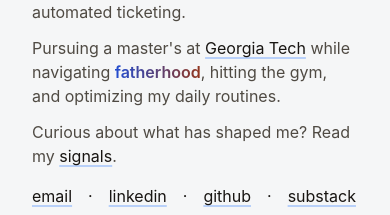
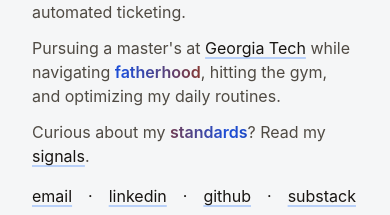
Before and after one commit to jmurrah/personal-portfolio-v3, a React (Vite) app: page / in a window 390 px wide. Shown: the part 312-527 px from the top of the page. Built offline with nearby package versions, Linux system fonts and the light colour scheme; a web font is replaced by a local one.

Commit message:
need to correct signals phone scren

```diff
--- a/src/components/Timeline/Timeline.tsx
+++ b/src/components/Timeline/Timeline.tsx
@@ -28,7 +28,7 @@ export default function Timeline({ items, sectionGap, titleAs: TitleTag = 'h2' }
     >
       {items.map((item) => (
         <div className="timeline__row" key={item.id}>
-          {hasLabels && <p className="timeline__label">{item.label ?? ''}</p>}
+          {hasLabels && <p className="timeline__label text-sm sm:text-base">{item.label ?? ''}</p>}
           <div
             className={`timeline__marker${item.isFilled ? ' timeline__marker--filled' : ''}`}
             aria-hidden="true"
@@ -36,9 +36,7 @@ export default function Timeline({ items, sectionGap, titleAs: TitleTag = 'h2' }
           <div className="timeline__content">
             <div className="timeline__title-row">
               <TitleTag className="timeline__title text-lg">{item.title}</TitleTag>
-              {item.titleMeta ? (
-                <div className="timeline__title-meta text-sm">{item.titleMeta}</div>
-              ) : null}
+              {item.titleMeta ? <div className="timeline__title-meta">{item.titleMeta}</div> : null}
             </div>
             <div className="timeline__description">{item.description}</div>
           </div>
--- a/src/pages/Blog.tsx
+++ b/src/pages/Blog.tsx
@@ -10,7 +10,7 @@ export default function Blog() {
         <SvgIcon src={ICONS.arrowLeft} alt="" size="2xsmall" color="currentColor" />
         <span>Back to Home</span>
       </Link>
-      <h1 className="mb-2 text-4xl font-semibold">Writing</h1>
+      <h1 className="mb-2 text-3xl font-semibold sm:text-4xl">Writing</h1>
       <p className="text-[color:var(--muted)] mb-6">
         I write on my{' '}
         <a
--- a/src/pages/Home.tsx
+++ b/src/pages/Home.tsx
@@ -114,7 +114,7 @@ const EXPERIENCE_ITEMS: TimelineItem[] = EXPERIENCES.map((experience) => ({
       >
         {experience.company}
       </a>
-      <span className="flex items-baseline">
+      <span className="flex items-baseline gap-1">
         <span className="text-sm font-normal text-[var(--muted)]">{experience.role}</span>
         <span className="ml-auto whitespace-nowrap text-sm font-normal text-[var(--muted)]">
           {experience.dates}
@@ -173,15 +173,22 @@ function HeroSection() {
           </a>{' '}
           while navigating{' '}
           <span
-            className="gradient-emphasis gradient-emphasis"
-            style={{ '--gradient-emphasis-offset': '95%' } as React.CSSProperties}
+            className="gradient-emphasis"
+            style={{ '--gradient-emphasis-offset': '85%' } as React.CSSProperties}
           >
             fatherhood
           </span>
           , hitting the gym, and optimizing my daily routines.
         </p>
         <p className="text-[var(--muted)]">
-          Curious about what has shaped me? Read my{' '}
+          Curious about my{' '}
+          <span
+            className="gradient-emphasis gradient-emphasis--reverse"
+            style={{ '--gradient-emphasis-offset': '30%' } as React.CSSProperties}
+          >
+            standards
+          </span>
+          ? Read my{' '}
           <Link className="inline-link" to="/signals">
             signals
           </Link>
--- a/src/pages/Signals.tsx
+++ b/src/pages/Signals.tsx
@@ -69,10 +69,10 @@ export default function Signals() {
         <SvgIcon src={ICONS.arrowLeft} alt="" size="2xsmall" color="currentColor" />
         <span>Back to Home</span>
       </Link>
-      <h1 className="mb-2 text-4xl font-semibold">Signals</h1>
+      <h1 className="mb-2 text-3xl font-semibold sm:text-4xl">Signals</h1>
 
       <p className="mb-6 text-[color:var(--muted)]">
-        A timeline of moments that have shaped my habits.
+        A timeline of moments that have shaped my habits and standards.
       </p>
 
       <Timeline items={signals} sectionGap="2rem" titleAs={'h3'} />
```
Also changed, not shown: 1 other file (tests, documents, lock files or other folders).
